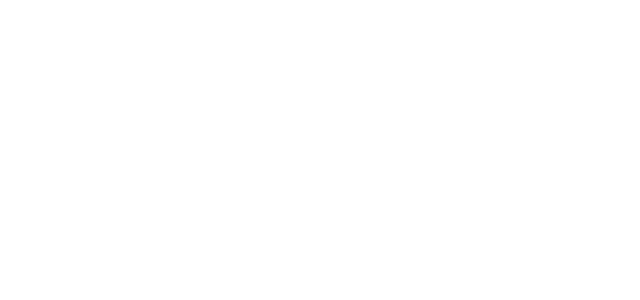
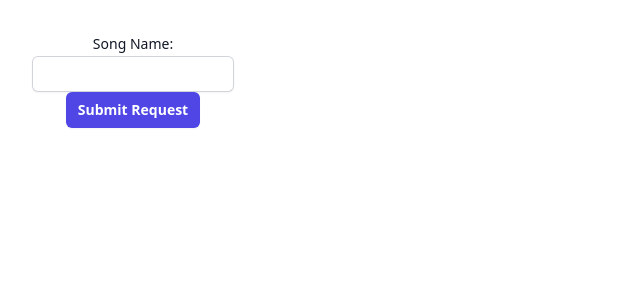
Before and after one commit to HelicopterHelicopter/music-player-frontend, a React (Vite) app: page /request in a window 1280 px wide. Before the commit this address had no page. Shown: the top 300 px of the page, without its empty margins (0-640 px from the left). Built offline with nearby package versions, Linux system fonts and the light colour scheme.

Commit message:
added request song page

```diff
--- a/src/App.tsx
+++ b/src/App.tsx
@@ -4,6 +4,7 @@
 import { Link, Outlet, Route, Routes } from 'react-router-dom'
 import Login from './pages/Login';
 import MusicList from './pages/MusicList';
+import RequestSong from './pages/RequestSong';
 
 
 function App() {
@@ -13,6 +14,7 @@
       <Routes>
         <Route path='/' element={<Login/>} />
         <Route path='/list' element={<MusicList/>} />
+        <Route path='/request' element={<RequestSong/>}/>
       </Routes>
     </main>
   )
--- /dev/null
+++ b/src/components/IndigoButton.tsx
@@ -0,0 +1,7 @@
+const IndigoButton = (props:any) => {
+    return (
+        <button type={props.type} onClick={props.handleClick} className="rounded-md bg-indigo-600 px-3 py-2 text-sm font-semibold text-white shadow-sm hover:bg-indigo-500 focus-visible:outline focus-visible:outline-2 focus-visible:outline-offset-2 focus-visible:outline-indigo-600">Submit Request</button>
+    );
+}
+
+export default IndigoButton;
--- /dev/null
+++ b/src/pages/RequestSong.tsx
@@ -0,0 +1,26 @@
+import { useState } from "react";
+import IndigoButton from "../components/IndigoButton";
+
+const RequestSong = () => {
+    const SubmitRequest = (e:any) => {
+        e.preventDefault();
+        console.log("Request submitted");
+        console.log(songName);
+        setSongName("");
+    }
+
+    const [songName,setSongName] = useState<string>("");
+    return (
+        <div className="flex w-100">
+            <form onSubmit={SubmitRequest}>
+                <div className="sm:col-span-3">
+                    <label htmlFor="song-name" className="block text-sm font-medium leading-6 text-gray-900">Song Name: </label>
+                    <input type="text" onChange={(e)=>setSongName(e.target.value)} name="song-name" className="block w-full rounded-md border-0 py-1.5 text-gray-900 shadow-sm ring-1 ring-inset ring-gray-300 placeholder:text-gray-400 focus:ring-2 focus:ring-inset focus:ring-indigo-600 sm:text-sm sm:leading-6"/>
+                </div>
+                <IndigoButton type="submit"/>
+            </form>
+        </div>
+    );
+}
+
+export default RequestSong;
```
